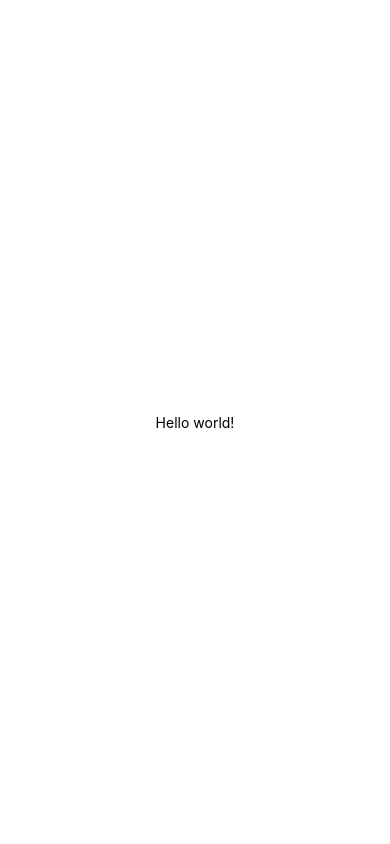
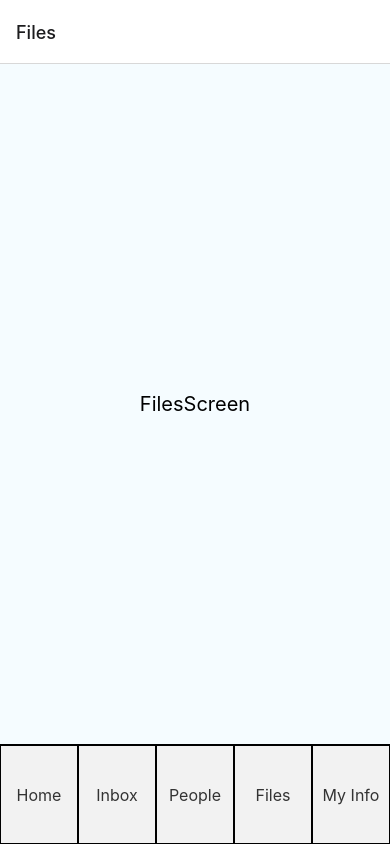
Before and after one commit to WalterEschenbach/hr, a React Native app: screen /Files in a window 390 px wide. Built offline with nearby package versions, Linux system fonts and the light colour scheme.

Commit message:
tab navigation

```diff
--- a/App.js
+++ b/App.js
@@ -1,12 +1,28 @@
-import { StatusBar } from 'expo-status-bar';
 import { StyleSheet, Text, View } from 'react-native';
+import HomeScreen from './src/screens/HomeScreen';
+import { NavigationContainer } from '@react-navigation/native';
+import BottomNavBar from './src/navigation/BottomNavBar';
+import { createBottomTabNavigator } from '@react-navigation/bottom-tabs';
+import InboxScreen from './src/screens/InboxScreen';
+import PeopleScreen from './src/screens/PeopleScreen';
+import FilesScreen from './src/screens/FilesScreen';
+import MyInfoScreen from './src/screens/MyInfoScreen';
+
+
+const Tab = createBottomTabNavigator();
 
 export default function App() {
   return (
-    <View style={styles.container}>
-      <Text>Hello world!</Text>
-      <StatusBar style="auto" />
-    </View>
+    <NavigationContainer>
+    <Tab.Navigator
+    tabBar={(props) => <BottomNavBar {...props} />}>
+        <Tab.Screen name="Home" component={HomeScreen} />
+        <Tab.Screen name="Inbox" component={InboxScreen} />
+        <Tab.Screen name="People" component={PeopleScreen} />
+        <Tab.Screen name="Files" component={FilesScreen} />
+        <Tab.Screen name="MyInfo" component={MyInfoScreen} />
+    </Tab.Navigator>
+</NavigationContainer>
   );
 }
 
--- /dev/null
+++ b/src/navigation/BottomNavBar.js
@@ -0,0 +1,60 @@
+import React from 'react';
+import { View, Text, StyleSheet, TouchableOpacity } from 'react-native';
+
+const BottomNavBar = ({ navigation }) => {
+    return (
+        <View style={styles.container}>
+            <TouchableOpacity
+                style={styles.tab}
+                onPress={() => navigation.navigate('Home')}>
+                <Text style={styles.tabText}>Home</Text>
+            </TouchableOpacity>
+            <TouchableOpacity
+                style={styles.tab}
+                onPress={() => navigation.navigate('Inbox')}>
+                <Text style={styles.tabText}>Inbox</Text>
+            </TouchableOpacity>
+            <TouchableOpacity
+                style={styles.tab}
+                onPress={() => navigation.navigate('People')}>
+                <Text style={styles.tabText}>People</Text>
+            </TouchableOpacity>
+            <TouchableOpacity
+                style={styles.tab}
+                onPress={()=> navigation.navigate('Files')}>
+                <Text style={styles.tabText}>Files</Text>
+            </TouchableOpacity>
+            <TouchableOpacity
+                style={styles.tab}
+                onPress={()=> navigation.navigate('MyInfo')}>
+                <Text style={styles.tabText}>My Info</Text>
+            </TouchableOpacity>
+        </View>
+    );
+};
+
+const styles = StyleSheet.create({
+    container: {
+        flexDirection: 'row',
+        justifyContent: 'space-around',
+        alignItems: 'center',
+        backgroundColor: '#f2f2f2',
+        height: 100,
+        borderTopWidth: 1,
+        borderTopColor: '#000000',
+    },
+    tab: {
+        flex: 1,
+        justifyContent: 'center',
+        alignItems: 'center',
+        height: '100%',
+        borderWidth: 1,
+        borderColor: '#000000',
+    },
+    tabText: {
+        fontSize: 16,
+        color: '#333',
+    },
+});
+
+export default BottomNavBar;
--- /dev/null
+++ b/src/screens/FilesScreen.js
@@ -0,0 +1,24 @@
+import React from 'react';
+import { StyleSheet, View, Text } from 'react-native';
+
+export default function FilesScreen() {
+    return (
+        <View style={styles.container}>
+            <Text style={styles.title}>FilesScreen</Text>
+        </View>
+    );
+}
+
+const styles = StyleSheet.create({
+    container: {
+        flex: 1,
+        justifyContent: 'center',
+        alignItems: 'center',
+        backgroundColor: '#F5FCFF',
+    },
+    title: {
+        fontSize: 20,
+        textAlign: 'center',
+        margin: 10,
+    },
+});
--- /dev/null
+++ b/src/screens/HomeScreen.js
@@ -0,0 +1,26 @@
+import React from 'react';
+import { View, Text, StyleSheet } from 'react-native';
+
+const HomeScreen = () => {
+    return (
+        <View style={styles.container}>
+            <Text style={styles.title}>HomeScreen</Text>
+        </View>
+    );
+};
+
+const styles = StyleSheet.create({
+    container: {
+        flex: 1,
+        justifyContent: 'center',
+        alignItems: 'center',
+        backgroundColor: '#555555',
+    },
+    title: {
+        fontSize: 20,
+        textAlign: 'center',
+        margin: 10,
+    },
+});
+
+export default HomeScreen;
--- /dev/null
+++ b/src/screens/InboxScreen.js
@@ -0,0 +1,24 @@
+import React from 'react';
+import { View, Text, StyleSheet } from 'react-native';
+
+export default function InboxScreen() {
+    return (
+        <View style={styles.container}>
+            <Text style={styles.text}>Inbox Screen</Text>
+        </View>
+    );
+}
+
+const styles = StyleSheet.create({
+    container: {
+        flex: 1,
+        justifyContent: 'center',
+        alignItems: 'center',
+        backgroundColor: '#F5FCFF',
+    },
+    text: {
+        fontSize: 20,
+        textAlign: 'center',
+        margin: 10,
+    },
+});
--- /dev/null
+++ b/src/screens/MyInfoScreen.js
@@ -0,0 +1,24 @@
+import React from 'react';
+import { StyleSheet, View, Text } from 'react-native';
+
+export default function MyInfoScreen() {
+    return (
+        <View style={styles.container}>
+            <Text style={styles.title}>My Info Screen</Text>
+        </View>
+    );
+}
+
+const styles = StyleSheet.create({
+    container: {
+        flex: 1,
+        justifyContent: 'center',
+        alignItems: 'center',
+        backgroundColor: '#F5FCFF',
+    },
+    title: {
+        fontSize: 20,
+        textAlign: 'center',
+        margin: 10,
+    },
+});
--- /dev/null
+++ b/src/screens/PeopleScreen.js
@@ -0,0 +1,24 @@
+import React from 'react';
+import { StyleSheet, View, Text } from 'react-native';
+
+export default function PeopleScreen() {
+    return (
+        <View style={styles.container}>
+            <Text style={styles.title}>PeopleScreen</Text>
+        </View>
+    );
+}
+
+const styles = StyleSheet.create({
+    container: {
+        flex: 1,
+        justifyContent: 'center',
+        alignItems: 'center',
+        backgroundColor: '#F5FCFF',
+    },
+    title: {
+        fontSize: 20,
+        textAlign: 'center',
+        margin: 10,
+    },
+});
```
Also changed, not shown: package.json (+8 -1 lines), 1 other file (tests, documents, lock files or other folders).
